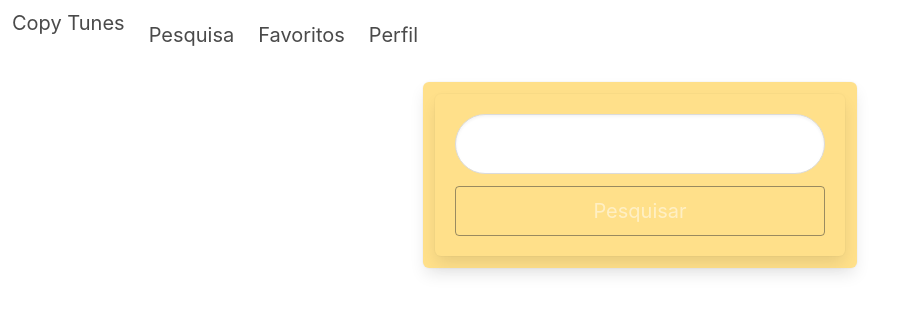
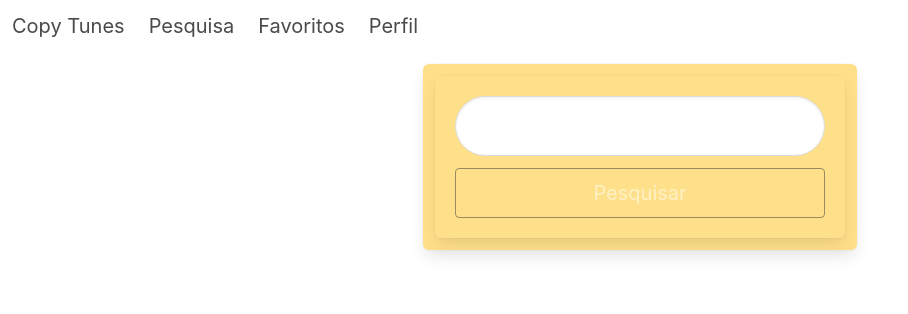
Before and after one commit to lorismilloni/copy_tunes, a React (Create React App) app: page /search in a window 1280 px wide. Shown: the top 314 px of the page, without its empty margins (0-908 px from the left). Built offline with nearby package versions, Linux system fonts and the light colour scheme; the HTML template or start-up script is replaced by a standard one.

Commit message:
fix: header name

```diff
--- a/src/components/Header.jsx
+++ b/src/components/Header.jsx
@@ -34,7 +34,9 @@ export default class Header extends React.Component {
     return (
       <header data-testid="header-component">
         <nav class="navbar" role="navigation" aria-label="main navigation">
-          <h3 class="navbar-item subtitle">Copy Tunes</h3>
+          <div class="navbar-item">
+            <h3 class="subtitle">Copy Tunes</h3>
+          </div>
           <div class="navbar-start">
             <Link class="navbar-item" to="/search">
               <h4 class="subtitle" data-testid="link-to-search">Pesquisa</h4>
```
